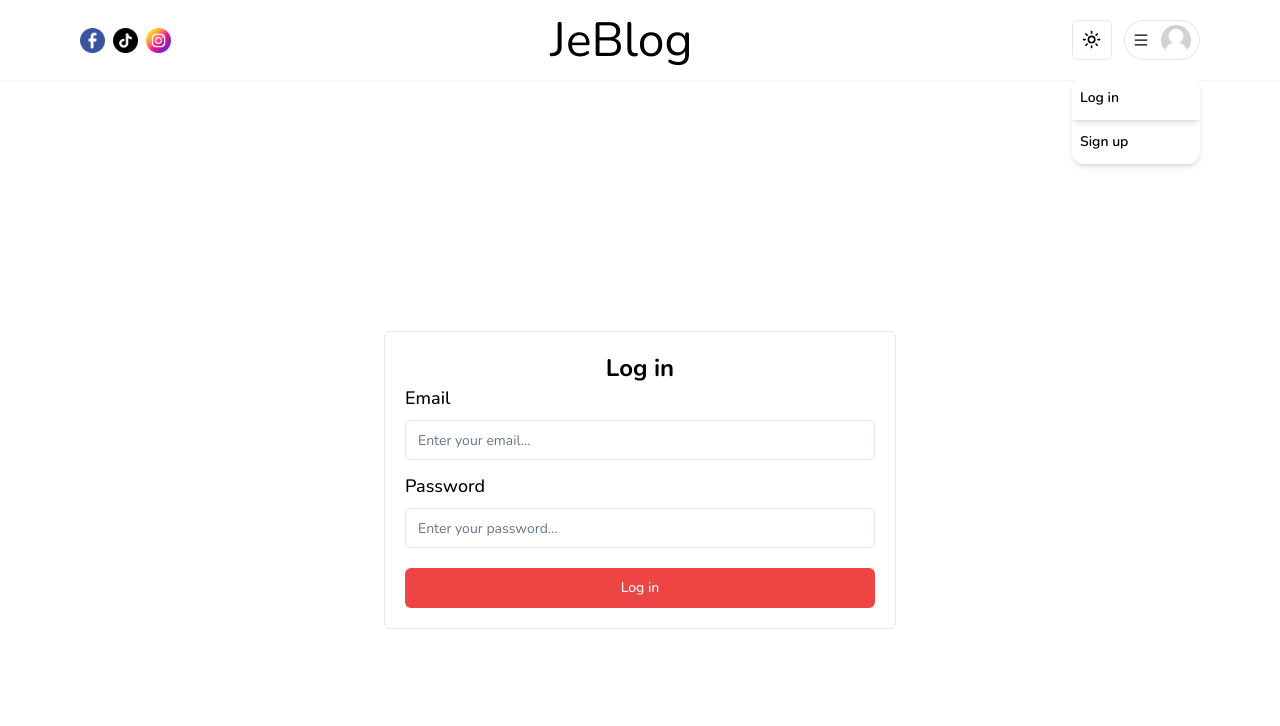
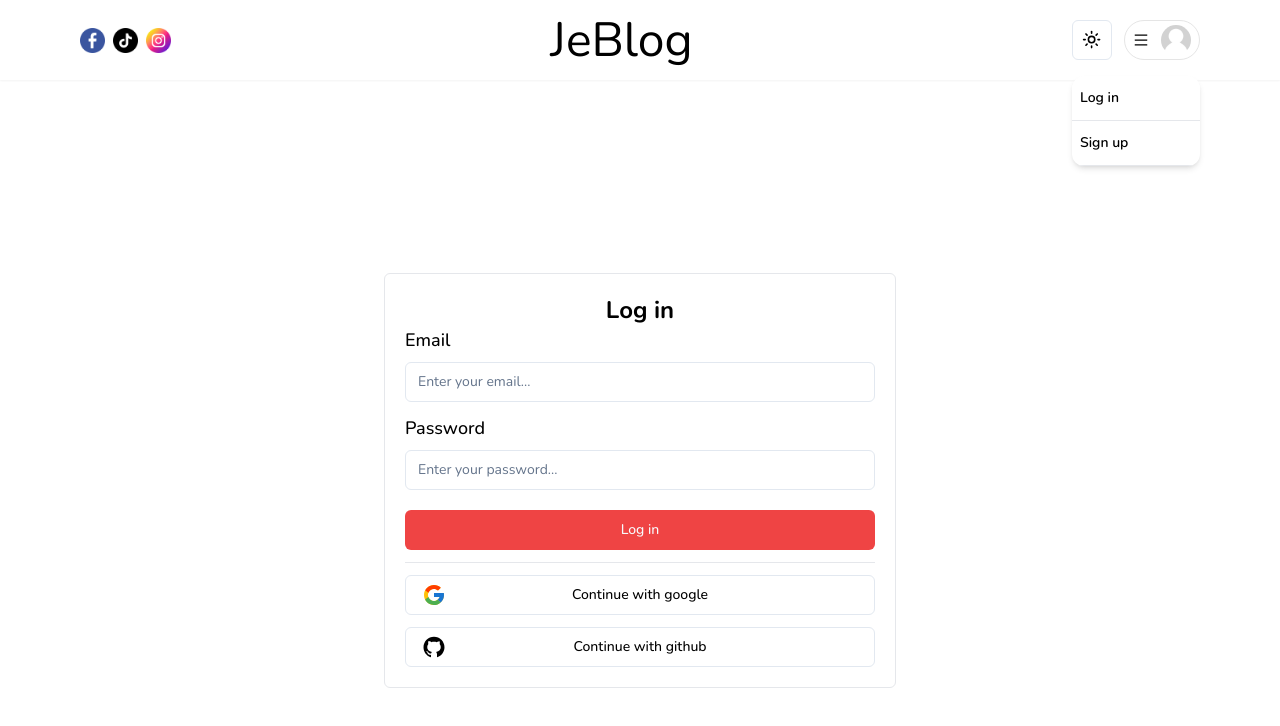
Before and after one commit to Saba125/blog-app, a Next.js app: page /signup in a window 1280 px wide. Both pictures are taken after a click on the element 1161 px from the left and 40 px from the top of the page. Shown: the top 726 px of the page. Built offline with nearby package versions, Linux system fonts and the light colour scheme; no server answers.

Commit message:
added google and github

```diff
--- a/components/form/Form.tsx
+++ b/components/form/Form.tsx
@@ -7,6 +7,9 @@ import axios from "axios";
 import { useState } from "react";
 import toast from "react-hot-toast";
 import { signIn } from "next-auth/react";
+import { AiFillGithub } from "react-icons/ai";
+import { FcGoogle } from "react-icons/fc";
+import SocialButton from "./SocialButton";
 interface FormProps {
   type: "register" | "login";
 }
@@ -26,15 +29,14 @@ const Form: React.FC<FormProps> = ({ type }) => {
   const onSubmit: SubmitHandler<FieldValues> = async (data) => {
     if (type === "login") {
       try {
-        await signIn('credentials', {
+        await signIn("credentials", {
           ...data,
-          redirect: false
-        })
-        console.log('Registered')
+          redirect: false,
+        });
+        console.log("Registered");
       } catch (error) {
-        console.log(error)
+        console.log(error);
       }
-
     }
     if (type === "register") {
       setIsLoading(true);
@@ -124,15 +126,23 @@ const Form: React.FC<FormProps> = ({ type }) => {
               </p>
             )}
           </div>
+          <div className="flex flex-col gap-3">
             <Button
               disabled={isLoading}
-            className="mt-2"
+              className="mt-2 w-full"
               type="submit"
               variant={"destructive"}
             >
               {" "}
               {type === "register" ? "Sign-up" : "Log in"}{" "}
             </Button>
+            <hr />
+            <div className="flex flex-col gap-3">
+              <SocialButton icon={FcGoogle} label="Continue with google" />
+              <SocialButton icon={AiFillGithub} label="Continue with github" />
+
+            </div>
+          </div>
         </form>
       </div>
     </div>
--- /dev/null
+++ b/components/form/SocialButton.tsx
@@ -0,0 +1,16 @@
+import { IconType } from "react-icons";
+import { Button } from "../ui/button";
+interface SocialButtonProps {
+  icon: IconType;
+  label: string;
+}
+const SocialButton: React.FC<SocialButtonProps> = ({ icon: Icon, label }) => {
+  return (
+    <Button variant={"outline"} className="relative w-full">
+      {" "}
+      <Icon size={24} className="absolute left-4 top-[7px]" /> {label}{" "}
+    </Button>
+  );
+};
+
+export default SocialButton;
--- a/components/navbar/UserItem.tsx
+++ b/components/navbar/UserItem.tsx
@@ -15,10 +15,10 @@ const UserItem: React.FC<UserItemProps> = ({ label, href, onClick }) => {
          px-2
          py-3
          font-semibold
-         shadow-md
          transition
          hover:bg-neutral-100
          dark:text-black
+         border-b-[1px]
         "
       onClick={onClick}
     >
```
Lines whose indentation alone changed are shown as unchanged.
